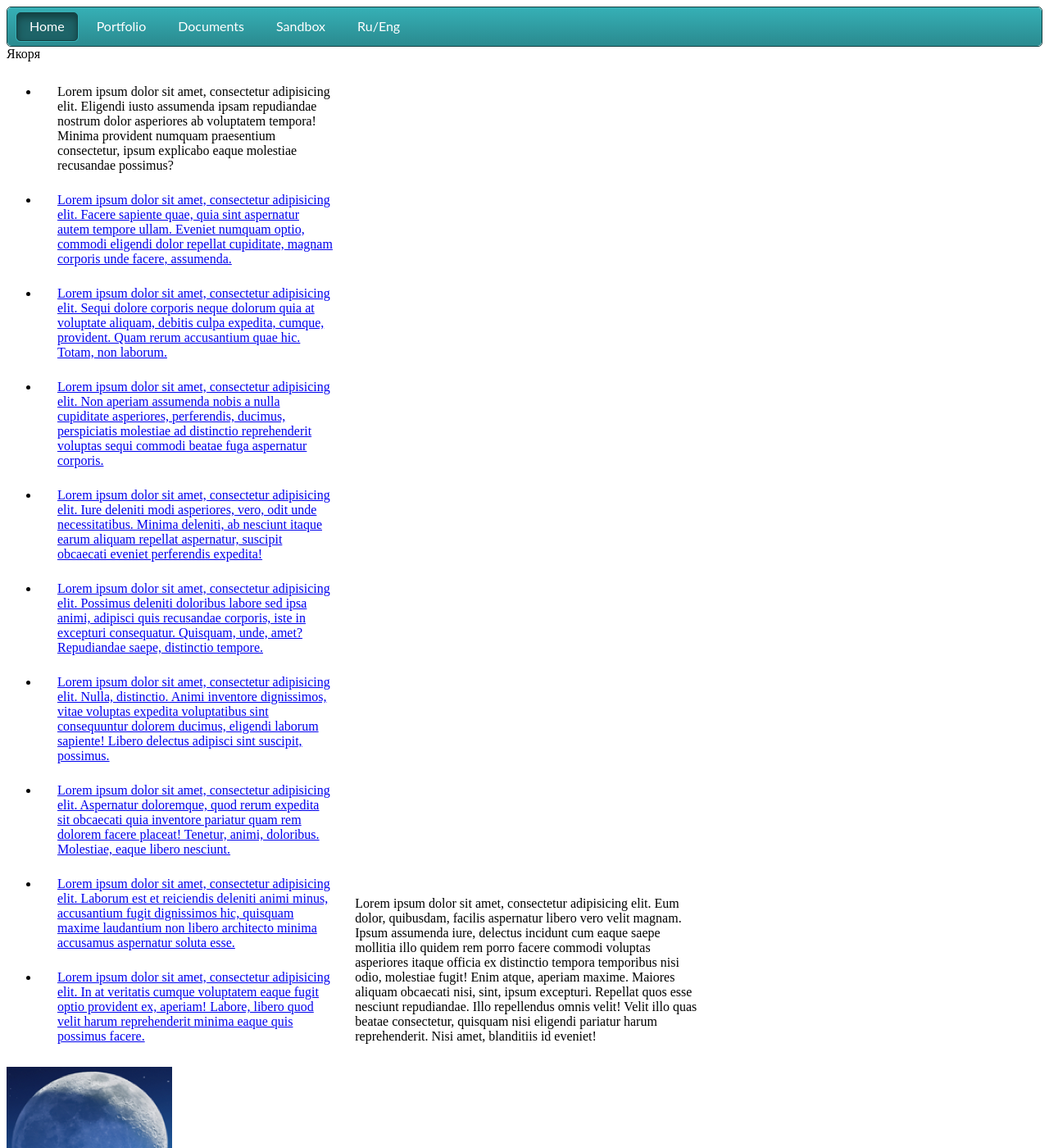
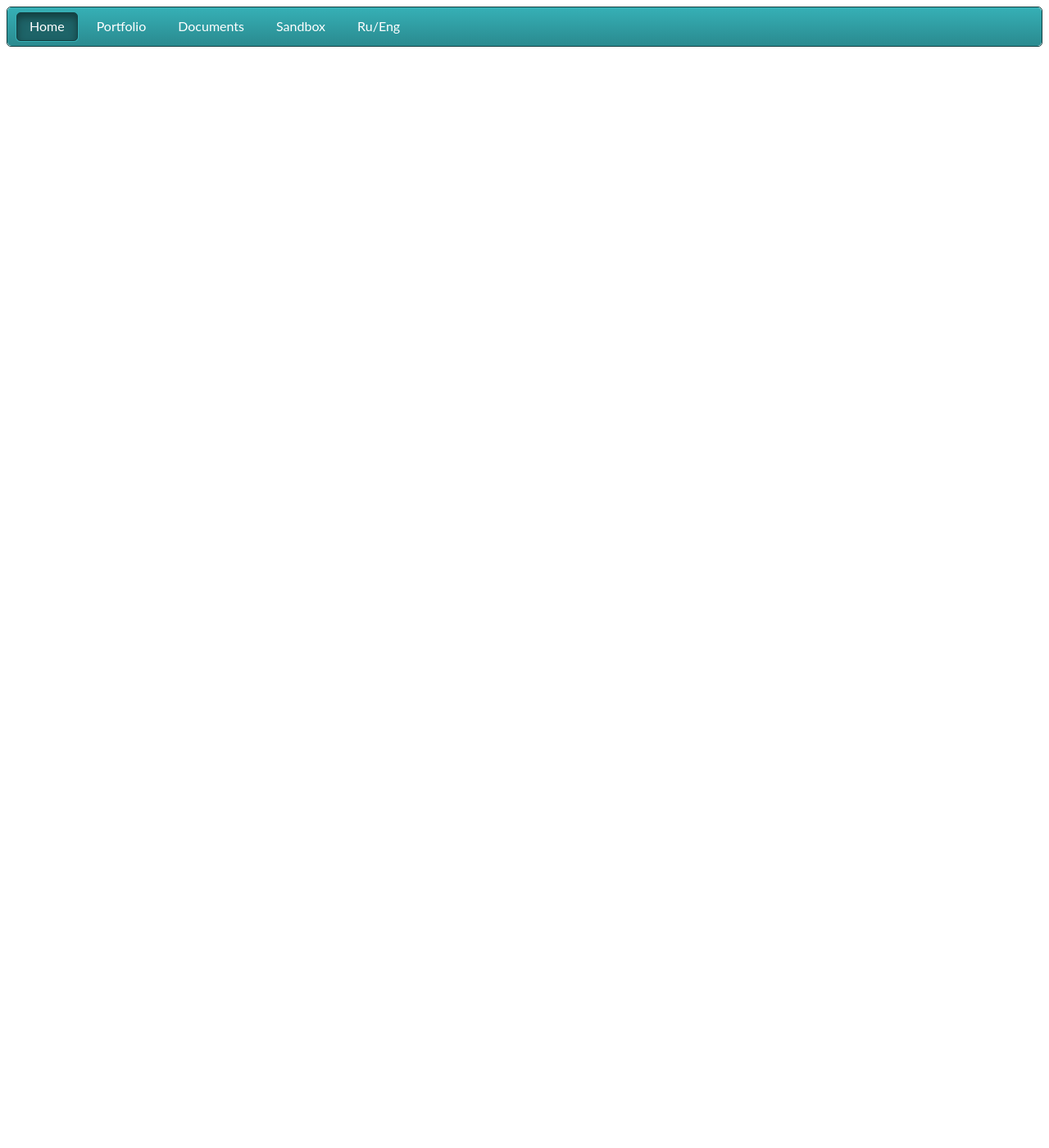
Before and after one commit to DmitriyDV/personal-website.github.io, a Jekyll site: the page index.html, which Jekyll copies as it is, in a window 1280 px wide and 1400 px high. Shown: the whole window at 82% size. Built offline with Jekyll 4.4.1, drawn with Linux system fonts in a browser that asks for light colours.

Commit message:
"clear index.html and js files"

```diff
--- a/index.html
+++ b/index.html
@@ -29,33 +29,10 @@
 
 </header>
 
-<div id="body" class="col-12">
-    <div id="left" class="col-4">Якоря <ul>
-        <li><a href="#"></a>Lorem ipsum dolor sit amet, consectetur adipisicing elit. Eligendi iusto assumenda ipsam repudiandae nostrum dolor asperiores ab voluptatem tempora! Minima provident numquam praesentium consectetur, ipsum explicabo eaque molestiae recusandae possimus?</li>
-        <li><a href="#">Lorem ipsum dolor sit amet, consectetur adipisicing elit. Facere sapiente quae, quia sint aspernatur autem tempore ullam. Eveniet numquam optio, commodi eligendi dolor repellat cupiditate, magnam corporis unde facere, assumenda.</a></li>
-        <li><a href="#">Lorem ipsum dolor sit amet, consectetur adipisicing elit. Sequi dolore corporis neque dolorum quia at voluptate aliquam, debitis culpa expedita, cumque, provident. Quam rerum accusantium quae hic. Totam, non laborum.</a></li>
-        <li><a href="#">Lorem ipsum dolor sit amet, consectetur adipisicing elit. Non aperiam assumenda nobis a nulla cupiditate asperiores, perferendis, ducimus, perspiciatis molestiae ad distinctio reprehenderit voluptas sequi commodi beatae fuga aspernatur corporis.</a></li>
-        <li><a href="#">Lorem ipsum dolor sit amet, consectetur adipisicing elit. Iure deleniti modi asperiores, vero, odit unde necessitatibus. Minima deleniti, ab nesciunt itaque earum aliquam repellat aspernatur, suscipit obcaecati eveniet perferendis expedita!</a></li>
-        <li><a href="#">Lorem ipsum dolor sit amet, consectetur adipisicing elit. Possimus deleniti doloribus labore sed ipsa animi, adipisci quis recusandae corporis, iste in excepturi consequatur. Quisquam, unde, amet? Repudiandae saepe, distinctio tempore.</a></li>
-        <li><a href="#">Lorem ipsum dolor sit amet, consectetur adipisicing elit. Nulla, distinctio. Animi inventore dignissimos, vitae voluptas expedita voluptatibus sint consequuntur dolorem ducimus, eligendi laborum sapiente! Libero delectus adipisci sint suscipit, possimus.</a></li>
-        <li><a href="#">Lorem ipsum dolor sit amet, consectetur adipisicing elit. Aspernatur doloremque, quod rerum expedita sit obcaecati quia inventore pariatur quam rem dolorem facere placeat! Tenetur, animi, doloribus. Molestiae, eaque libero nesciunt.</a></li>
-        <li><a href="#">Lorem ipsum dolor sit amet, consectetur adipisicing elit. Laborum est et reiciendis deleniti animi minus, accusantium fugit dignissimos hic, quisquam maxime laudantium non libero architecto minima accusamus aspernatur soluta esse.</a></li>
-        <li><a href="#">Lorem ipsum dolor sit amet, consectetur adipisicing elit. In at veritatis cumque voluptatem eaque fugit optio provident ex, aperiam! Labore, libero quod velit harum reprehenderit minima eaque quis possimus facere.</a></li>
-    </ul> </div>
-    <div class="col-4">Lorem ipsum dolor sit amet, consectetur adipisicing elit. Eum dolor, quibusdam, facilis aspernatur libero vero velit magnam. Ipsum assumenda iure, delectus incidunt cum eaque saepe mollitia illo quidem rem porro facere commodi voluptas asperiores itaque officia ex distinctio tempora temporibus nisi odio, molestiae fugit! Enim atque, aperiam maxime. Maiores aliquam obcaecati nisi, sint, ipsum excepturi. Repellat quos esse nesciunt repudiandae. Illo repellendus omnis velit! Velit illo quas beatae consectetur, quisquam nisi eligendi pariatur harum reprehenderit. Nisi amet, blanditiis id eveniet!</div>
-    <div id="right" class="col-4">
-        <img src="img/planet.png" alt="">
-    </div>
-</div>
 
-<div id="root">1</div>
-<div id="like_button_container"></div>
+<div id="root"></div>
 
-
-<!-- Module -->
 <script src="js/app.js"></script>
-<!-- Controller -->
-<!--<script src="js/controllers/myController.js"></script>-->
 
 </body>
-</<htm></htm>l>
+</<html>
--- a/js/app.js
+++ b/js/app.js
@@ -1,71 +1,2 @@
-/*
-function formatName(user) {
-  return user.firstName + ' ' + user.lastName;
-}
-
-const user = {
-  firstName: 'Harper',
-  lastName: 'Perez',
-};
-
-const element = <h1>Hello, {formatName(user)}!</h1>;
-
-//ReactDOM.render(element, document.getElementById('root'));
 import React from 'react';
 import ReactDOM from 'react-dom';
-ReactDOM.render(
-    <h1>Hello, world!</h1>,
-    document.getElementById('root')
-);
-
-
-//it is for google map(working)
-
-var map;
-function initMap() {
-  map = new google.maps.Map(document.getElementById('map'), {
-    center: {lat: -34.397, lng: 150.644},
-    zoom: 8
-  });
-}
-
-initMap();
-
-
-
-var app = angular.module("myFirstApp", []);
-//insert Google map
-var map;
-function initMap() {
-  map = new google.maps.Map(document.getElementById('map'), {
-    center: {lat: -34.397, lng: 150.644},
-    zoom: 8
-  });
-}
-*/
-
-'use strict';
-
-const e = React.createElement;
-
-class LikeButton extends React.Component {
-  constructor(props) {
-    super(props);
-    this.state = { liked: false };
-  }
-
-  render() {
-    if (this.state.liked) {
-      return 'You liked this.';
-    }
-
-    return e(
-      'button',
-      { onClick: () => this.setState({ liked: true }) },
-      'Like'
-    );
-  }
-}
-
-const domContainer = document.querySelector('#like_button_container');
-ReactDOM.render(e(LikeButton), domContainer);
```
